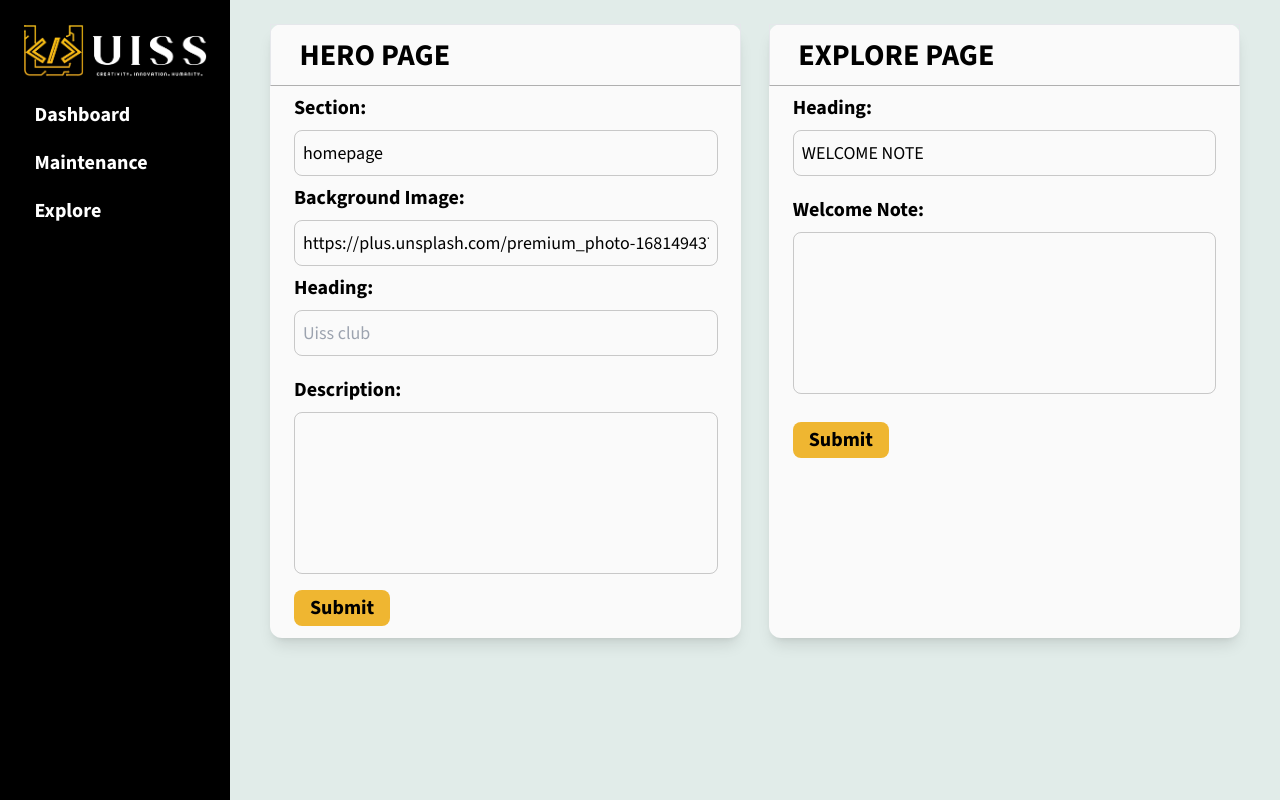
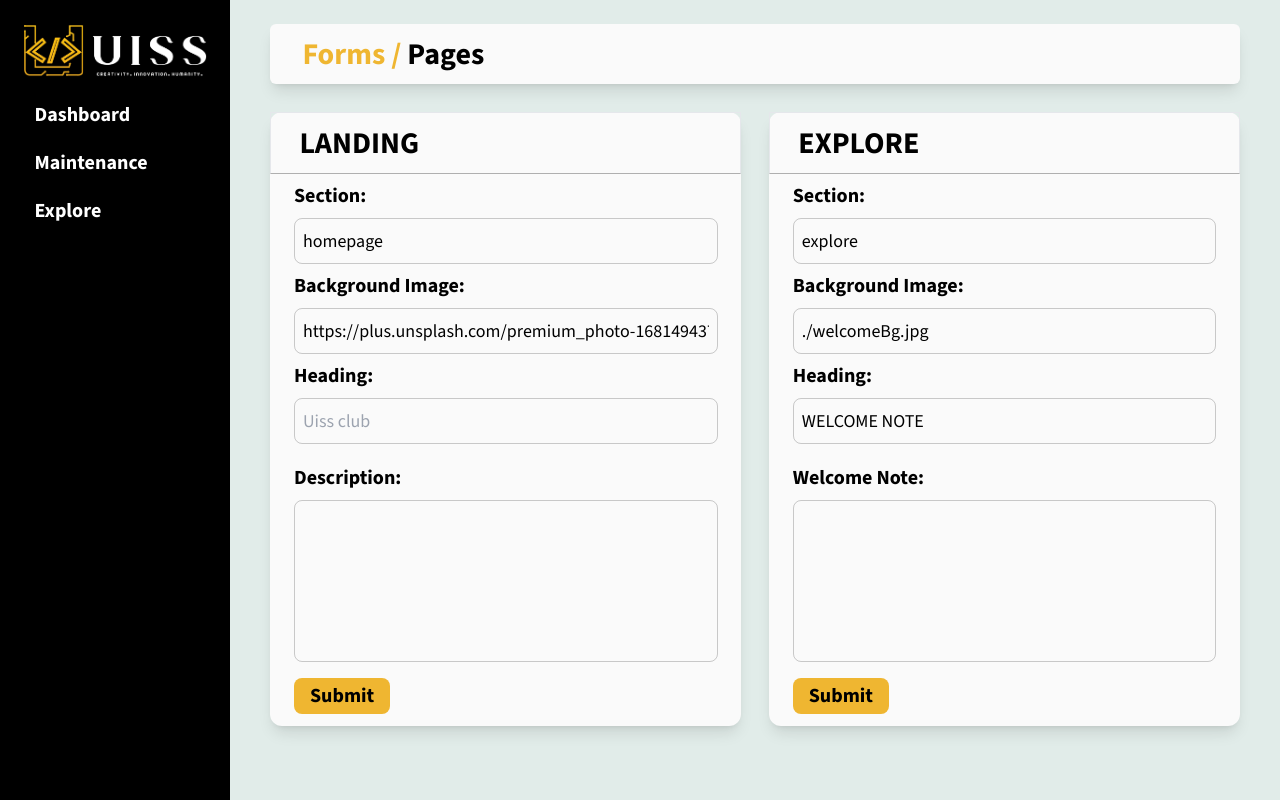
Before and after one commit to UISS-SOLUTIONS/UissWebsite, a Next.js app: page /AdminPanel in a window 1280 px wide. Built offline with nearby package versions, Linux system fonts and the light colour scheme.

Commit message:
kept forms in components for modularity

```diff
--- a/app/AdminPanel/AdminPages/Maintenance/index.tsx
+++ b/app/AdminPanel/AdminPages/Maintenance/index.tsx
@@ -1,104 +1,18 @@
-"use client";
-import { submitForm } from "@/app/actions";
-import FormWrapper from "@/app/components/formWrapper";
 import React from "react";
-import { toast } from "sonner";
+import HomePageForm from "../../Components/homePageForm";
+import ExplorePageForm from "../../Components/explorePageForm";
 
 const WebMaintenance = () => {
-  const handleFormSubmit = async (
-    values: Record<string, FormDataEntryValue | null>
-  ) => {
-    toast.promise(submitForm(values, "http://localhost:3000/api/heroPage"), {
-      loading: "Submitting data...",
-      success: (result) => result.message || "Form submitted successfully!",
-      error: (error) => error.message || "Failed to submit form.",
-    });
-  };
-
   return (
-    <div className="grid grid-cols-2 gap-7 mx-10">
-      <FormWrapper onSubmit={handleFormSubmit}>
-        <span className="w-full text-3xl border-b-black/30 border-[1px] uppercase font-bold px-7 py-3">
-          Hero Page
-        </span>
-        <div className="flex flex-col gap-2 w-[90%] ">
-          <label htmlFor="section" className="text-xl font-bold">
-            Section:
-          </label>
-          <input
-            type="text"
-            name="section"
-            id=""
-            className="p-2 text-lg focus:outline-none bg-transparent border-black/20 border-[1px] rounded-lg"
-            value={"homepage"}
-          />
-          <label htmlFor="backgroundImg" className="text-xl font-bold">
-            Background Image:
-          </label>
-          <input
-            type="text"
-            name="backgroundImg"
-            id=""
-            value={
-              "https://plus.unsplash.com/premium_photo-1681494379901-6dc30090cd1b?q=80&w=1470&auto=format&fit=crop&ixlib=rb-4.0.3&ixid=M3wxMjA3fDB8MHxwaG90by1wYWdlfHx8fGVufDB8fHx8fA%3D%3D"
-            }
-            className="p-2 text-lg focus:outline-none bg-transparent border-black/20 border-[1px] rounded-lg"
-          />
-          <label htmlFor="heading" className="text-xl font-bold">
-            Heading:
-          </label>
-          <input
-            type="text"
-            name="heading"
-            id=""
-            className="p-2 text-lg focus:outline-none bg-transparent border-black/20 border-[1px] rounded-lg"
-            placeholder="Uiss club"
-          />
-          <label htmlFor="description" className="text-xl font-bold pt-3">
-            Description:
-          </label>
-          <textarea
-            name="description"
-            id=""
-            className="p-2 resize-none focus:outline-none bg-transparent border-black/20 border-[1px] rounded-lg"
-            rows={6}
-          />
-        </div>
-      </FormWrapper>
-      <form className="flex flex-col items-center gap-2 bg-[#FAFAFA]  rounded-xl shadow-lg">
-        <span className="w-full text-3xl border-b-black/30 border-[1px] uppercase font-bold px-7 py-3">
-          Explore Page
-        </span>
-        <div className="flex flex-col gap-2 w-[90%]">
-          <label htmlFor="SectionOneTitle" className="text-xl font-bold">
-            Heading:
-          </label>
-          <input
-            type="text"
-            name="SectionOneTitle"
-            id=""
-            className="p-2 text-lg focus:outline-none bg-transparent border-black/20 border-[1px] rounded-lg"
-            value={"WELCOME NOTE"}
-            disabled
-          />
-          <label htmlFor="description" className="text-xl font-bold pt-3">
-            Welcome Note:
-          </label>
-          <textarea
-            name="description"
-            id=""
-            className="p-2 resize-none focus:outline-none bg-transparent border-black/20 border-[1px] rounded-lg"
-            rows={6}
-          />
-          <button
-            type="submit"
-            className="text-xl px-4 py-1 bg-[#efb631] text-black font-bold rounded-lg w-fit my-5 items-end"
-          >
-            Submit
-          </button>
-        </div>
-      </form>
-    </div>
+    <>
+      <div className="bg-[#FAFAFA] rounded-md shadow-lg mx-10 py-3 px-8 text-3xl font-bold mb-7">
+       <span className="text-ternary">Forms / </span><span>Pages</span>
+      </div>
+      <div className="grid grid-cols-2 gap-7 mx-10">
+        <HomePageForm />
+        <ExplorePageForm />
+      </div>
+    </>
   );
 };
 
```
